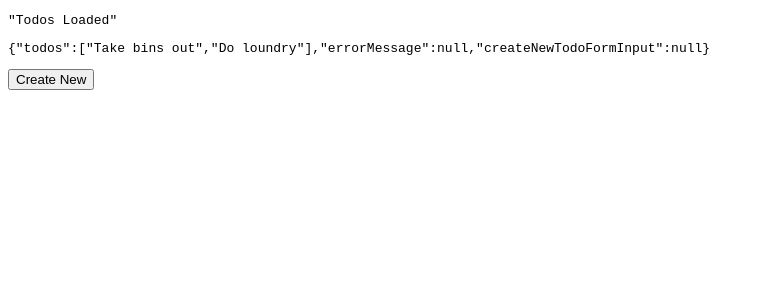
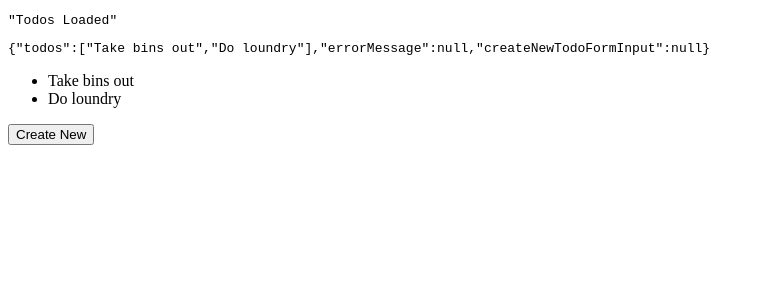
Before and after one commit to marushkevych/xstate-todo-app, a Next.js app: page / in a window 1280 px wide. Shown: the top 300 px of the page, without its empty margins (0-764 px from the left). Built offline with nearby package versions, Linux system fonts and the light colour scheme.

Commit message:
render todos

```diff
--- a/src/app/page.js
+++ b/src/app/page.js
@@ -26,6 +26,17 @@ export default function Home() {
     e.preventDefault()
     send({type: 'submit'})
   }
+
+  const renderTodos = () => {
+    return (
+      <>
+        <ul>
+          {state.context.todos.map(todo => <li>{todo}</li>)}
+        </ul>
+        <button onClick={()=> send({type: 'createNew'})}>Create New</button>
+      </>
+    );
+  }
   return (
     <div>
       <pre>{JSON.stringify(state.value)}</pre>
@@ -33,8 +44,7 @@ export default function Home() {
 
       <div>
         {state.matches('Loading Todos') && <span>Loading...</span>}
-        {state.matches('Todos Loaded')
-          && <button onClick={()=> send({type: 'createNew'})}>Create New</button>}
+        {state.matches('Todos Loaded') && renderTodos()}
         {state.matches('Creating new todo.Showing form input')
           &&
           <form onSubmit={handleSubmit}>
```
